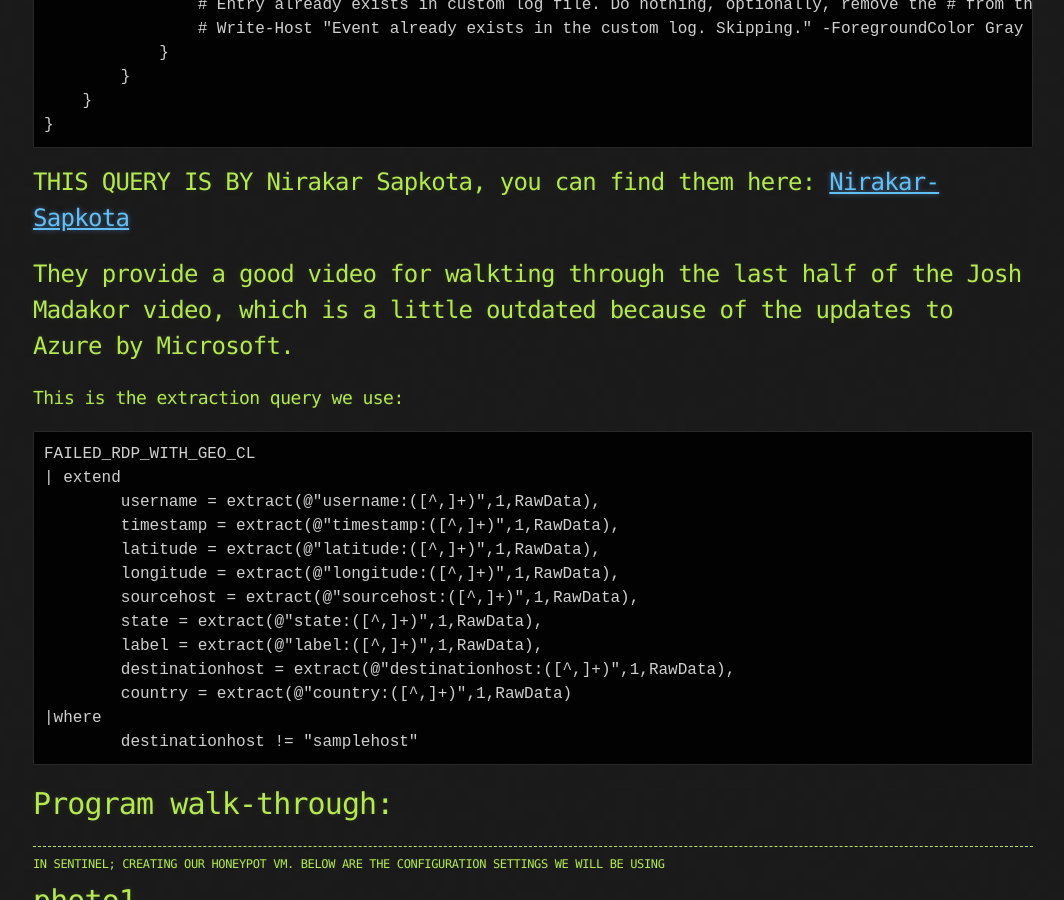
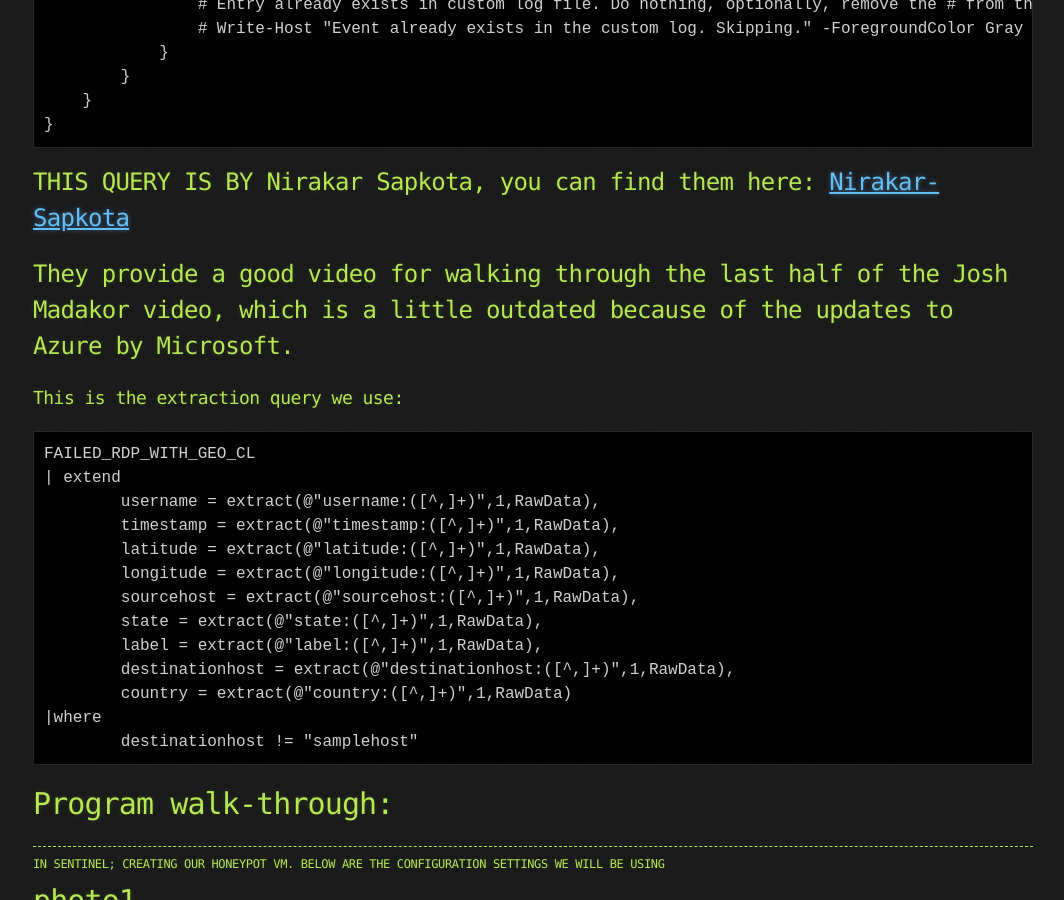
Before and after one commit to CyberCasquatch/cybercasquatch.github.io, a Jekyll site: the page built from _posts/Projects/2024-04-20-SentinelSIEMLab.md, in a window 1280 px wide and 900 px high, scrolled down 3999 px. Shown: the whole window, without its empty margins (107-1171 px from the left). Built offline with Jekyll 4.4.1, drawn with Linux system fonts in a browser that asks for light colours.

Commit message:
Update 2024-04-20-SentinelSIEMLab.md

````diff
--- a/_posts/Projects/2024-04-20-SentinelSIEMLab.md
+++ b/_posts/Projects/2024-04-20-SentinelSIEMLab.md
@@ -163,7 +163,7 @@ while ($true)
 ```
 
 ## THIS QUERY IS BY  Nirakar Sapkota, you can find them here: [Nirakar-Sapkota](https://github.com/Nirakar-Sapkota)
-## They provide a good video for walkting through the last half of the Josh Madakor video, which is a little outdated because of the updates to Azure by Microsoft.
+## They provide a good video for walking through the last half of the Josh Madakor video, which is a little outdated because of the updates to Azure by Microsoft.
 ### This is the extraction query we use:
 ```
 FAILED_RDP_WITH_GEO_CL
````
